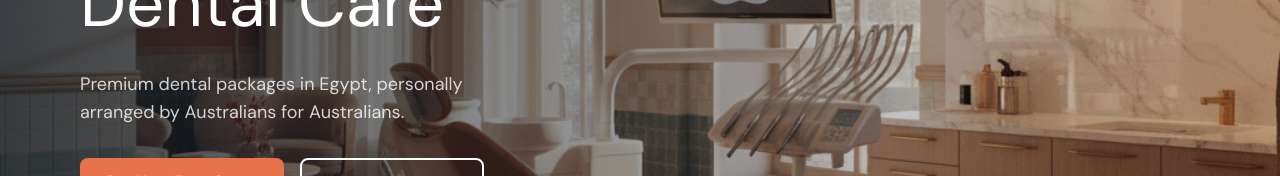
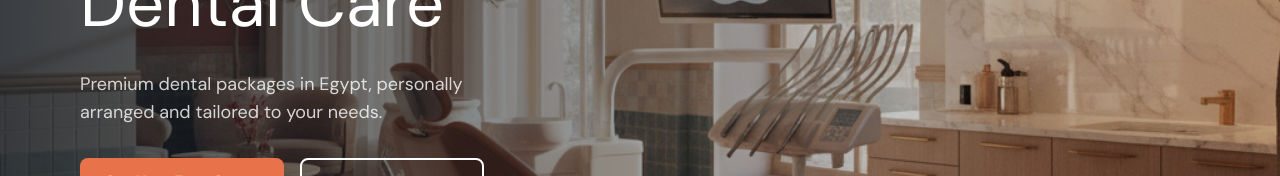
Before and after one commit to basemaldesoky12-dev/dental-tourism, a Next.js app: page / in a window 1280 px wide. Shown: the part 401-577 px from the top of the page. Built offline with nearby package versions, Linux system fonts and the light colour scheme.

Commit message:
Changes to placeholder text

```diff
--- a/src/app/inquiry/page.tsx
+++ b/src/app/inquiry/page.tsx
@@ -18,7 +18,6 @@ const accommodationOptions = [
 ];
 
 const trustPoints = [
-  "Australian-owned and operated",
   "Vetted, internationally accredited clinics",
   "All-inclusive packages — no hidden fees",
   "Dedicated concierge from inquiry to aftercare",
--- a/src/components/landing/Hero.tsx
+++ b/src/components/landing/Hero.tsx
@@ -56,8 +56,7 @@ export default function Hero() {
             className={`text-lg mb-8 max-w-md ${loaded ? "animate-fade-up delay-400" : "anim-hidden"}`}
             style={{ color: "rgba(255,255,255,0.8)" }}
           >
-            Premium dental packages in Egypt, personally arranged by
-            Australians for Australians.
+            Premium dental packages in Egypt, personally arranged and tailored to your needs.
           </p>
 
           <div
```
